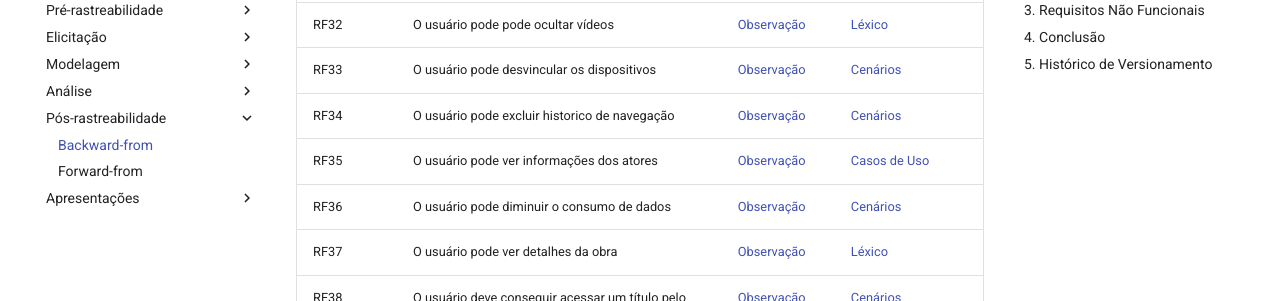
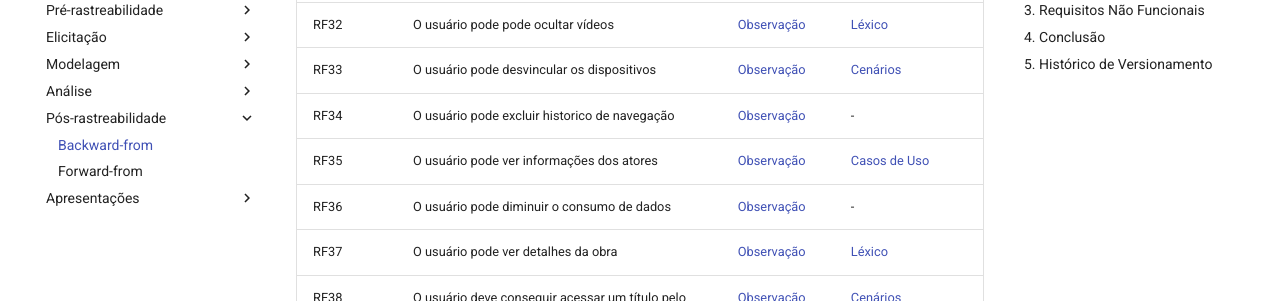
Before and after one commit to Requisitos-de-Software/2021.2-Prime-video, an MkDocs documentation site: the page built from docs/pos-rastreabilidade/backward_from.md, in a window 1280 px wide and 900 px high, scrolled down 2176 px. Shown: the part 152-453 px from the top of the window. Built offline with MkDocs 1.6.1 and Material for MkDocs 9.7.7, drawn with Linux system fonts in a browser that asks for light colours; comment, search, counter and statistics services are not loaded.

Commit message:
fix: rastreabilidade dos requisitos

```diff
--- a/docs/pos-rastreabilidade/backward_from.md
+++ b/docs/pos-rastreabilidade/backward_from.md
@@ -46,9 +46,9 @@ Neste documento, cada requisito estará linkado a sua técnica de elicitação e
 |RF31| O usuário pode pode alugar canais, filmes e series|<a href="https://requisitos-de-software.github.io/2021.2-Prime-video/elicitacao/tecnicas/observacao/">Observação</a>|<a href="https://requisitos-de-software.github.io/2021.2-Prime-video/modelagem/lexico/">Léxico</a>|
 |RF32| O usuário pode pode ocultar vídeos|<a href="https://requisitos-de-software.github.io/2021.2-Prime-video/elicitacao/tecnicas/observacao/">Observação</a>|<a href="https://requisitos-de-software.github.io/2021.2-Prime-video/modelagem/lexico/">Léxico</a>|
 |RF33| O usuário pode desvincular os dispositivos |<a href="https://requisitos-de-software.github.io/2021.2-Prime-video/elicitacao/tecnicas/observacao/">Observação</a>|<a href="https://requisitos-de-software.github.io/2021.2-Prime-video/modelagem/cenarios/">Cenários</a>|
-|RF34| O usuário pode excluir historico de navegação|<a href="https://requisitos-de-software.github.io/2021.2-Prime-video/elicitacao/tecnicas/observacao/">Observação</a>|<a href="https://requisitos-de-software.github.io/2021.2-Prime-video/modelagem/cenarios/">Cenários</a>|
+|RF34| O usuário pode excluir historico de navegação|<a href="https://requisitos-de-software.github.io/2021.2-Prime-video/elicitacao/tecnicas/observacao/">Observação</a>| - |
 |RF35| O usuário pode ver informações dos atores |<a href="https://requisitos-de-software.github.io/2021.2-Prime-video/elicitacao/tecnicas/observacao/">Observação</a>|<a href="https://requisitos-de-software.github.io/2021.2-Prime-video/modelagem/casos_de_uso/">Casos de Uso</a>|
-|RF36| O usuário pode diminuir o consumo de dados|<a href="https://requisitos-de-software.github.io/2021.2-Prime-video/elicitacao/tecnicas/observacao/">Observação</a>|<a href="https://requisitos-de-software.github.io/2021.2-Prime-video/modelagem/cenarios/">Cenários</a>|
+|RF36| O usuário pode diminuir o consumo de dados|<a href="https://requisitos-de-software.github.io/2021.2-Prime-video/elicitacao/tecnicas/observacao/">Observação</a>| - |
 |RF37| O usuário pode ver detalhes da obra |<a href="https://requisitos-de-software.github.io/2021.2-Prime-video/elicitacao/tecnicas/observacao/">Observação</a>|<a href="https://requisitos-de-software.github.io/2021.2-Prime-video/modelagem/lexico/">Léxico</a>|
 |RF38| O usuário deve conseguir acessar um título pelo nome completo ou apenas parte dele |<a href="https://requisitos-de-software.github.io/2021.2-Prime-video/elicitacao/tecnicas/observacao/">Observação</a>|<a href="https://requisitos-de-software.github.io/2021.2-Prime-video/modelagem/cenarios/">Cenários</a>|
 |RF39| O usuário deve poder criar um perfil infantil |<a href="https://requisitos-de-software.github.io/2021.2-Prime-video/elicitacao/tecnicas/instrospeccao/">Instrospecção</a>|<a href="https://requisitos-de-software.github.io/2021.2-Prime-video/modelagem/cenarios/">Cenários</a>|
```
